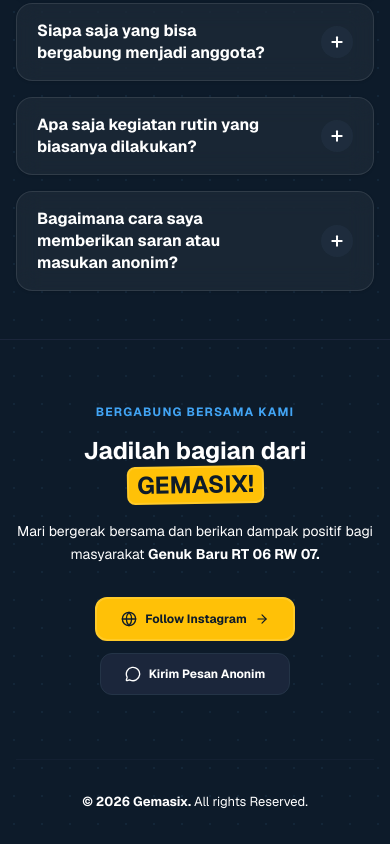
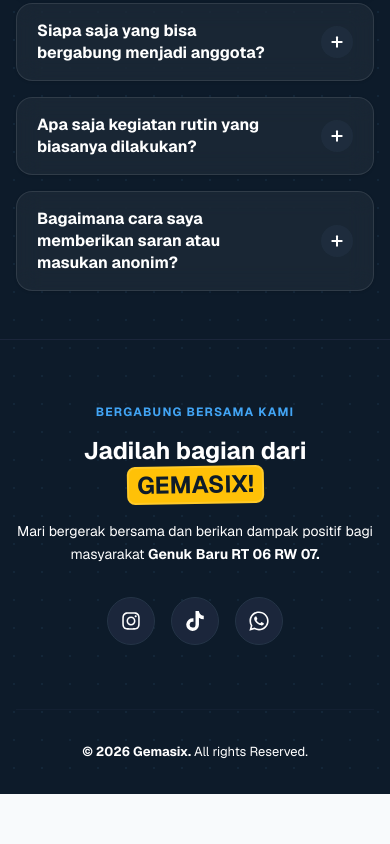
Before and after one commit to rakhaafd/gemasix, a Next.js app: page / in a window 390 px wide. Shown: the part 5994-6838 px from the top of the page. After the commit the page ends 6788 px from the top, so only its background shows below. Built offline with nearby package versions, Linux system fonts and the light colour scheme; no server answers; the database is empty.

Commit message:
(+) add react-icons, change footer

```diff
--- a/components/layout/Footer.tsx
+++ b/components/layout/Footer.tsx
@@ -1,10 +1,12 @@
 "use client";
 
 import { motion } from "framer-motion";
-import { ArrowRight, Globe, MessageCircle } from "lucide-react";
+import { FaInstagram, FaTiktok, FaWhatsapp } from "react-icons/fa";
 
 export default function Footer() {
   const currentYear = new Date().getFullYear();
+  const whatsappNumber = "62895339023888";
+  const whatsappMessage = encodeURIComponent("Halo min Gemasix!");
 
   return (
     <footer className="border-t border-primary-800 relative overflow-hidden text-white z-10 pt-16 lg:pt-24 pb-8">
@@ -28,24 +30,36 @@ export default function Footer() {
           Mari bergerak bersama dan berikan dampak positif bagi masyarakat <span className="font-bold"> Genuk Baru RT 06 RW 07.</span>
         </p>
 
-        {/* Buttons */}
-        <div className="flex flex-col sm:flex-row gap-3 items-center justify-center mb-16">
+        {/* Social icons */}
+        <div className="flex items-center justify-center gap-4 mb-16">
           <a
             href="https://instagram.com/gemasix_"
             target="_blank"
             rel="noopener noreferrer"
-            className="inline-flex items-center justify-center gap-2 px-6 py-3 bg-accent-yellow-500 text-primary-900 font-bold text-xs rounded-xl border-2 border-accent-yellow-400 hover:bg-accent-yellow-400 transition-all duration-200"
+            aria-label="Instagram Gemasix"
+            className="inline-flex items-center justify-center w-12 h-12 bg-primary-800 text-white rounded-full border border-primary-700 hover:bg-accent-yellow-500 hover:text-primary-900 hover:border-accent-yellow-400 transition-all duration-200"
           >
-            <Globe size={16} />
-            Follow Instagram
-            <ArrowRight size={14} />
+            <FaInstagram size={20} />
           </a>
+
           <a
-            href="#ngl"
-            className="inline-flex items-center justify-center gap-2 px-6 py-3 bg-primary-800 text-white font-bold text-xs rounded-xl border border-primary-700 hover:bg-primary-700 hover:border-primary-500 transition-all duration-200"
+            href="https://www.tiktok.com/@karang.taruna_gemasix"
+            target="_blank"
+            rel="noopener noreferrer"
+            aria-label="TikTok Gemasix"
+            className="inline-flex items-center justify-center w-12 h-12 bg-primary-800 text-white rounded-full border border-primary-700 hover:bg-accent-yellow-500 hover:text-primary-900 hover:border-accent-yellow-400 transition-all duration-200"
           >
-            <MessageCircle size={16} />
-            Kirim Pesan Anonim
+            <FaTiktok size={20} />
+          </a>
+
+          <a
+            href={`https://wa.me/${whatsappNumber}?text=${whatsappMessage}`}
+            target="_blank"
+            rel="noopener noreferrer"
+            aria-label="Chat WhatsApp Gemasix"
+            className="inline-flex items-center justify-center w-12 h-12 bg-primary-800 text-white rounded-full border border-primary-700 hover:bg-accent-yellow-500 hover:text-primary-900 hover:border-accent-yellow-400 transition-all duration-200"
+          >
+            <FaWhatsapp size={22} />
           </a>
         </div>
 
--- a/package.json
+++ b/package.json
@@ -19,6 +19,7 @@
     "next": "16.2.12",
     "react": "19.2.4",
     "react-dom": "19.2.4",
+    "react-icons": "^5.7.0",
     "react-quill-new": "^3.8.3",
     "sweetalert2": "^11.26.25",
     "tailwind-merge": "^3.6.0",
```
Also changed, not shown: 1 other file (tests, documents, lock files or other folders).
